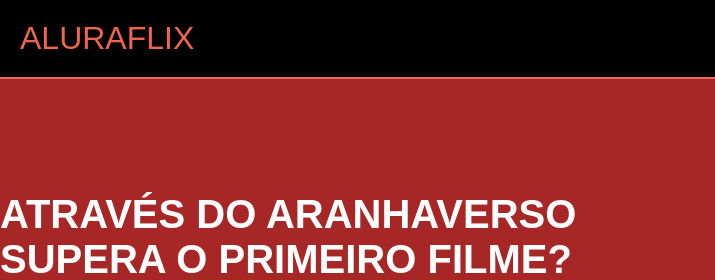
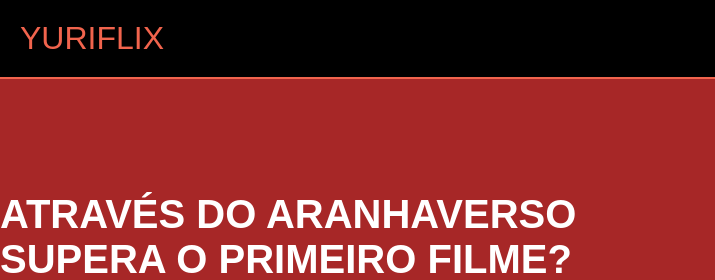
Before and after one commit to yuri646/yuriflix, a plain HTML site: page index.html in a window 1280 px wide. Shown: the top 280 px of the page, 0-715 px from the left. Drawn offline with Linux system fonts and the light colour scheme.

Commit message:
Aluraflix para Yuriflix

```diff
--- a/index.html
+++ b/index.html
@@ -4,11 +4,11 @@
     <link rel="preconnect" href="https://fonts.googleapis.com">
 <link rel="preconnect" href="https://fonts.gstatic.com" crossorigin>
 <link href="https://fonts.googleapis.com/css2?family=Chakra+Petch:ital,wght@0,300;0,400;0,500;0,600;0,700;1,300;1,400;1,500;1,600;1,700&display=swap" rel="stylesheet">
-    <title>Aluraflixs</title>
+    <title>Yuriflix</title>
 </head>
 
 <body>
-    <header>ALURAFLIX</header>
+    <header>YURIFLIX</header>
 
     <section class="chamada">
         <div class="chamada-texto">
```
